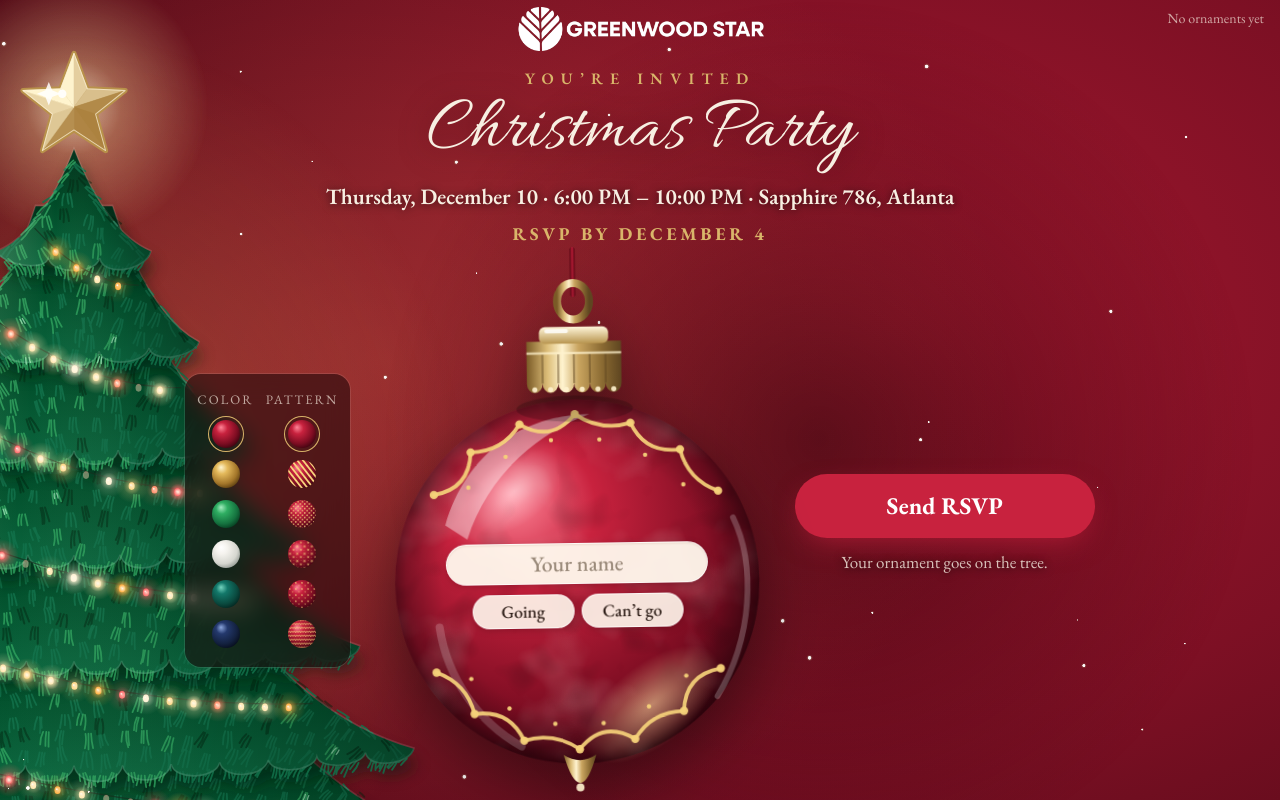
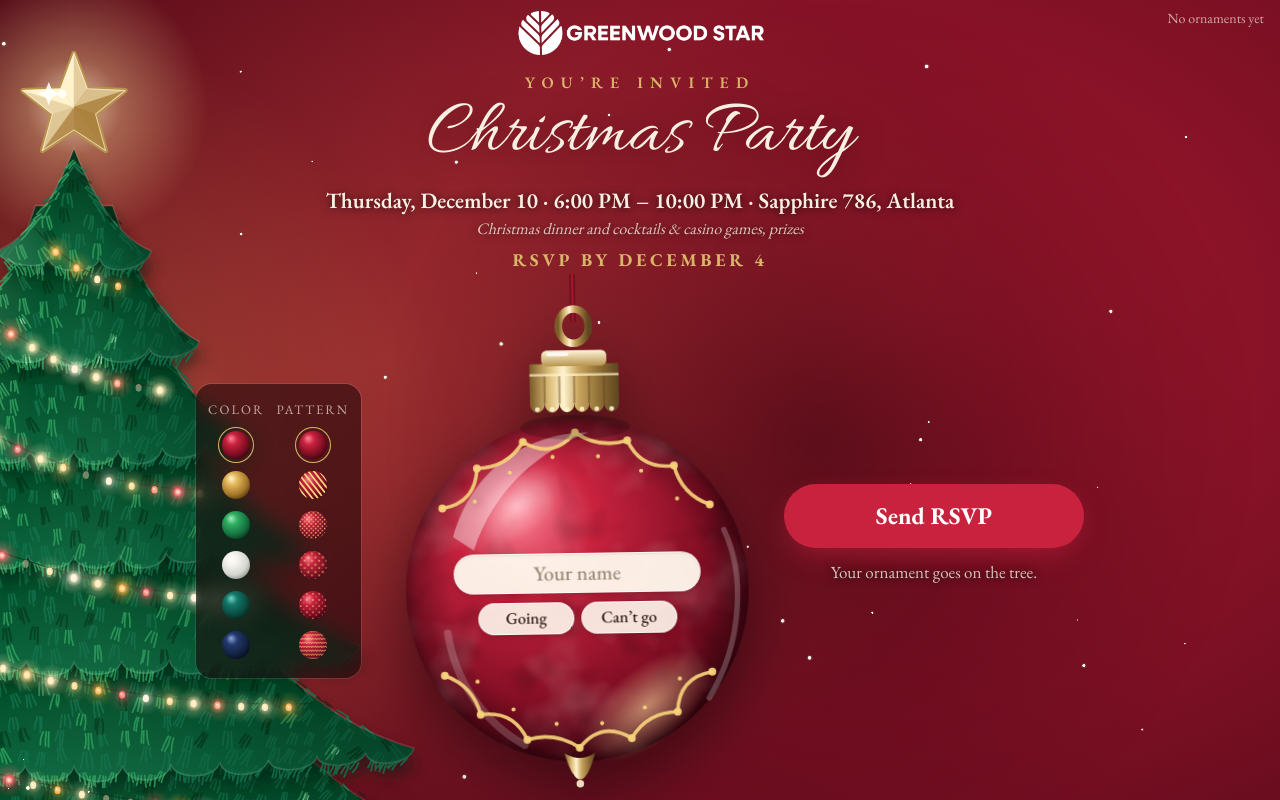
Before and after one commit to tigerclubec/greenwood-christmas-atlanta, a Next.js app in the folder greenwood-christmas-atlanta/: page / in a window 1280 px wide. Built offline with nearby package versions, Linux system fonts and the light colour scheme.

Commit message:
Update bauble size and hide-short styles in globals.css
Adjusted bauble size for specific media query and added styles to hide-short class.

```diff
--- a/greenwood-christmas-atlanta/app/globals.css
+++ b/greenwood-christmas-atlanta/app/globals.css
@@ -189,6 +189,11 @@ body {
   .bauble-size { width: clamp(300px, min(calc((100dvh - 340px) / 1.4), 36vw), 580px); }
 }
 @media (min-width: 1024px) and (max-height: 820px) {
-  .bauble-size { width: clamp(260px, min(calc((100dvh - 290px) / 1.4), 36vw), 580px); }
-  .hide-short { display: none; }
+  .bauble-size { width: clamp(260px, min(calc((100dvh - 320px) / 1.4), 36vw), 580px); }
+  .hide-short {
+    font-size: 1rem !important;
+    line-height: 1.2 !important;
+    margin-top: 0.15rem !important;
+    white-space: nowrap;
+  }
 }
```
